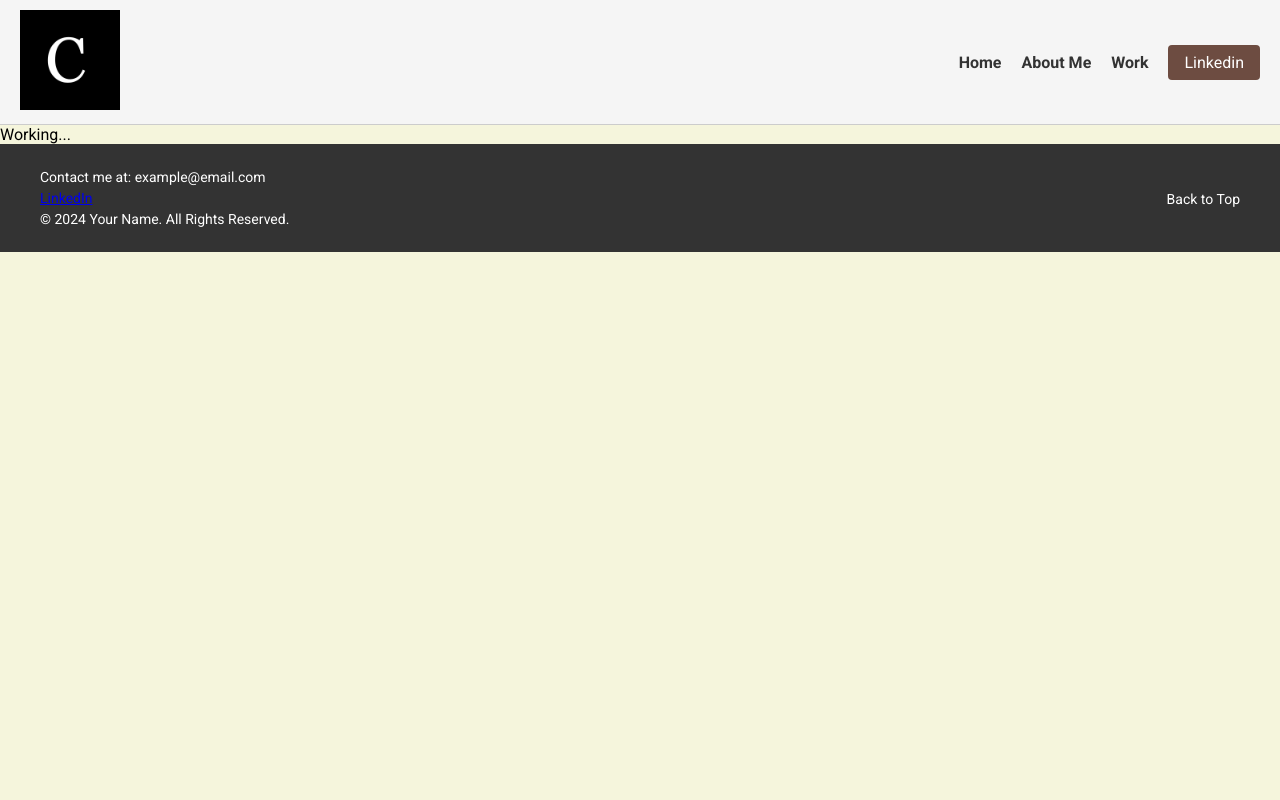
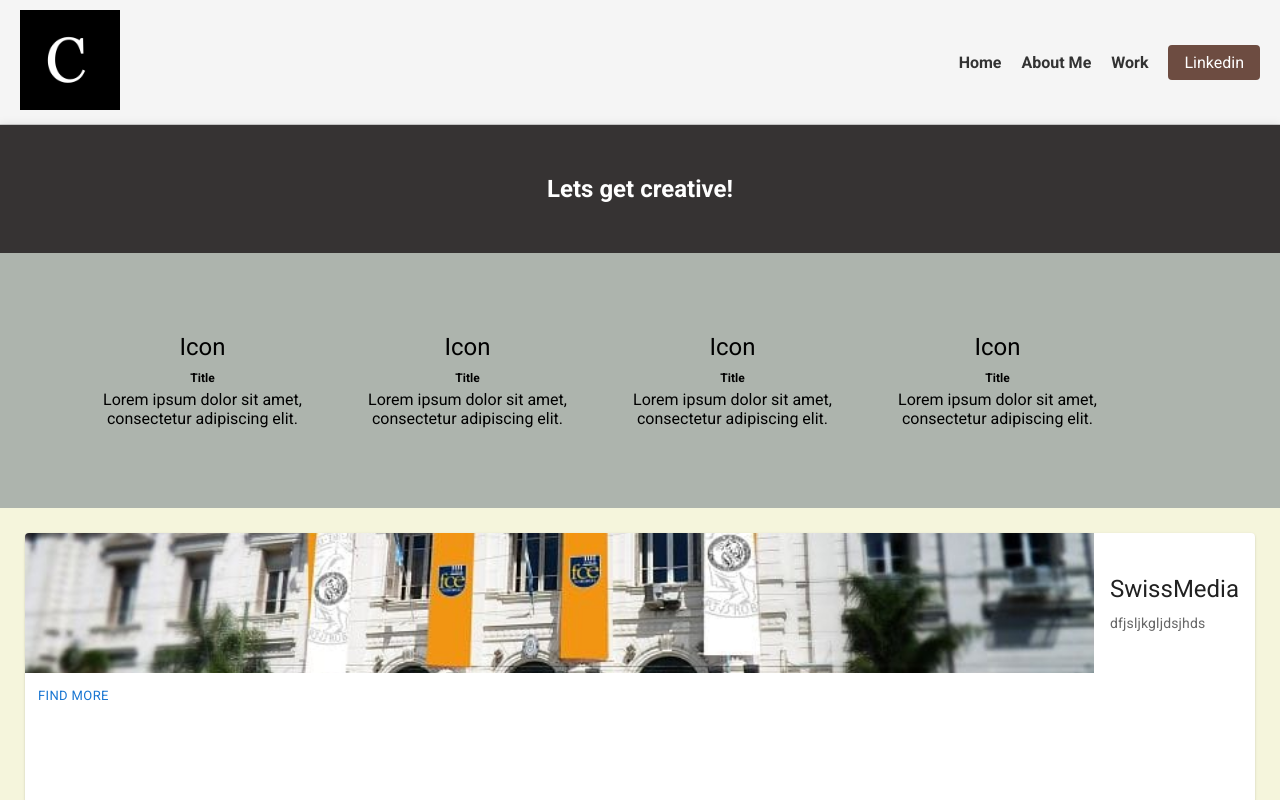
Before and after one commit to riboldicamila/camila-riboldi-portfolio, a React (Create React App) app: page /my-work in a window 1280 px wide. Shown: the top 800 px of the page. Built offline with nearby package versions, Linux system fonts and the light colour scheme.

Commit message:
my work setup

```diff
--- a/src/App.js
+++ b/src/App.js
@@ -5,7 +5,7 @@ import Home from "./Components/Home/Home"; // Import your Home component (and so
 import Navbar from "./Components/Navbar/Navbar";
 import Footer from "./Components/Footer/Footer";
 import AboutMe from "./Components/AboutMe";
-import MyWork from "./Components/MyWork";
+import MyWork from "./Components/MyWork/MyWork";
 
 import "./App.css";
 
--- a/src/Components/MyWork.js
+++ /dev/null
@@ -1,9 +0,0 @@
-import React from "react";
-
-//project links, explain tech used in each
-
-function MyWork() {
-  return <div>Working...</div>;
-}
-
-export default MyWork;
--- /dev/null
+++ b/src/Components/MyWork/MyWork.css
@@ -0,0 +1,37 @@
+.my-work-tab .banner {
+  background-color: rgb(54, 51, 51);
+  color: #fff;
+  text-align: center;
+  padding: 50px 0;
+}
+
+.my-work-tab .banner h2 {
+  margin: 0;
+}
+
+.my-work-tab .card-block {
+  margin: 25px;
+}
+
+.my-work-tab .knowledge-cards {
+  background-color: rgb(173, 180, 173);
+  padding: 70px;
+}
+
+.home-card-container {
+  display: grid;
+  gap: 20px;
+}
+
+.home-card {
+  width: 100%;
+}
+
+.my-work-card-container {
+  width: 100%;
+  margin-bottom: 20px; /* Add spacing between cards */
+}
+
+.my-work-card {
+  width: 100%;
+}
--- /dev/null
+++ b/src/Components/MyWork/MyWork.js
@@ -0,0 +1,43 @@
+import React from "react";
+import "./MyWork.css";
+import MyWorkCard from "./MyWorkCard";
+
+import university from "../uba-photo.jpg";
+import TextCard from "./TextCard";
+
+function MyWork() {
+  return (
+    <div className="my-work-tab">
+      <div className="banner">
+        <h2>Lets get creative!</h2>
+      </div>
+
+      <div className="knowledge-cards">
+        <TextCard />
+        <TextCard />
+        <TextCard />
+        <TextCard />
+      </div>
+
+      <div className="card-block">
+        <MyWorkCard
+          image={university}
+          title="SwissMedia"
+          text="dfjsljkgljdsjhds"
+        />
+        <MyWorkCard
+          image={university}
+          title="SwissMedia"
+          text="dfjsljkgljdsjhds"
+        />
+        <MyWorkCard
+          image={university}
+          title="SwissMedia"
+          text="dfjsljkgljdsjhds"
+        />
+      </div>
+    </div>
+  );
+}
+
+export default MyWork;
--- /dev/null
+++ b/src/Components/MyWork/MyWorkCard.js
@@ -0,0 +1,40 @@
+import React from "react";
+import Card from "@mui/material/Card";
+import CardContent from "@mui/material/CardContent";
+import CardMedia from "@mui/material/CardMedia";
+import Typography from "@mui/material/Typography";
+import { Button, CardActionArea, CardActions } from "@mui/material";
+
+import "./MyWork.css";
+
+function MyWorkCard({ image, title, text }) {
+  return (
+    <div className="home-card-container">
+      <Card sx={{ width: "100%" }} className="home-card">
+        <CardActionArea style={{ display: "flex" }}>
+          <CardMedia
+            component="img"
+            height="140"
+            image={image}
+            alt="green iguana"
+          />
+          <CardContent>
+            <Typography gutterBottom variant="h5" component="div">
+              {title}
+            </Typography>
+            <Typography variant="body2" color="text.secondary">
+              {text}
+            </Typography>
+          </CardContent>
+        </CardActionArea>
+        <CardActions>
+          <Button size="small" color="primary">
+            Find more
+          </Button>
+        </CardActions>
+      </Card>
+    </div>
+  );
+}
+
+export default MyWorkCard;
--- /dev/null
+++ b/src/Components/MyWork/TextCard.css
@@ -0,0 +1,19 @@
+.card {
+  width: calc(25% - 20px);
+  padding: 10px;
+  box-sizing: border-box;
+  text-align: center;
+  display: inline-block;
+  vertical-align: top;
+}
+
+.card-icon {
+  font-size: 24px;
+  margin-bottom: 10px;
+}
+
+.card-title {
+  font-weight: bold;
+  font-size: 12px;
+  margin-bottom: 5px;
+}
--- /dev/null
+++ b/src/Components/MyWork/TextCard.js
@@ -0,0 +1,14 @@
+import React from 'react';
+import './TextCard.css'; // Importing the CSS file for styling
+
+const TextCard = () => {
+  return (
+    <div className="card">
+      <div className="card-icon">Icon</div>
+      <div className="card-title">Title</div>
+      <div className="card-text">Lorem ipsum dolor sit amet, consectetur adipiscing elit.</div>
+    </div>
+  );
+};
+
+export default TextCard;
```
